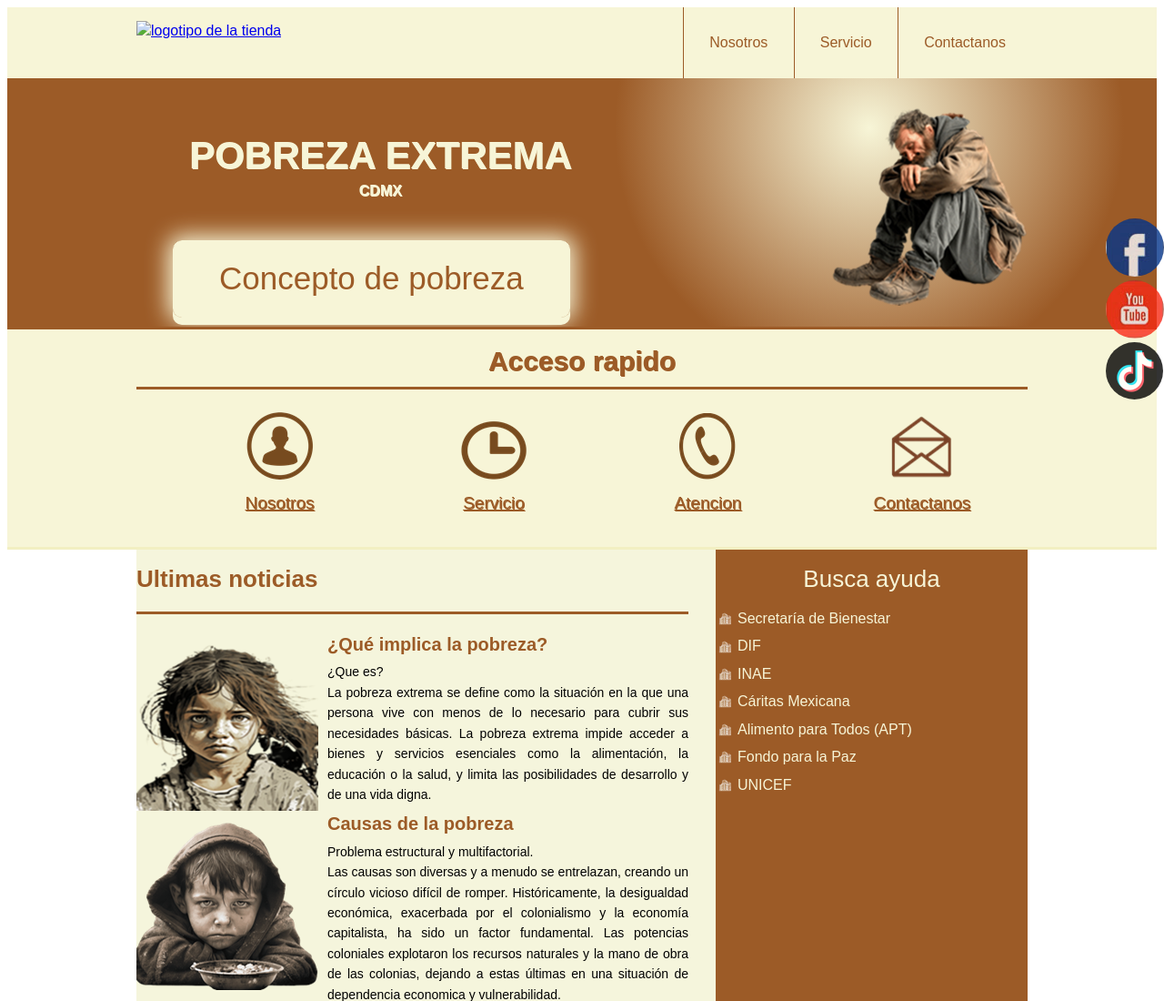
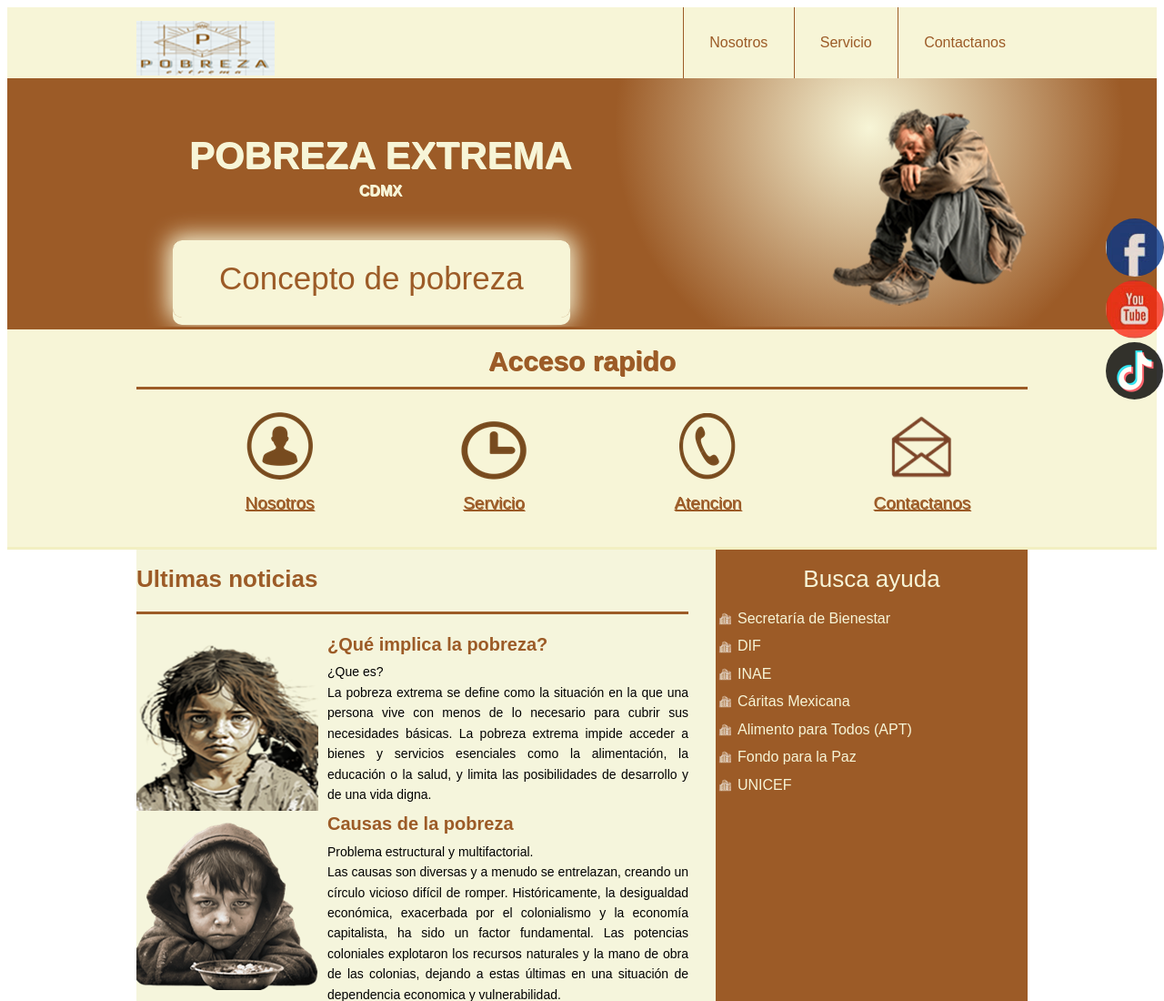
Before and after one commit to Berezv11/PobrezaExtrema1, a plain HTML site: page index.html in a window 1280 px wide. Shown: the top 1100 px of the page at 91% size. Drawn offline with Linux system fonts and the light colour scheme; files whose address does not match are found by name.

Commit message:
Update index.html

```diff
--- a/index.html
+++ b/index.html
@@ -9,7 +9,7 @@
  <header class="encabezado" role="banner">
  	<div class="contenedor">
  		<a href="https://www.ceropobreza.org/" class="logo">
- 			<img src="imagen logi.PNG" alt="logotipo de la tienda">
+ 			<img src="logi.PNG" alt="logotipo de la tienda">
  		</a>
  		<nav role ="navigation">
  			<ul>
```
